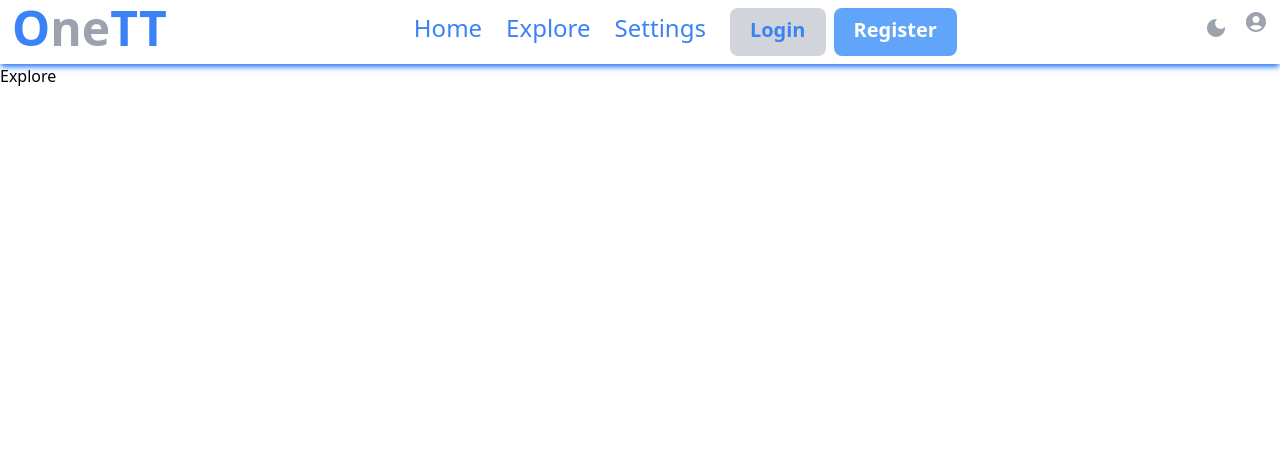
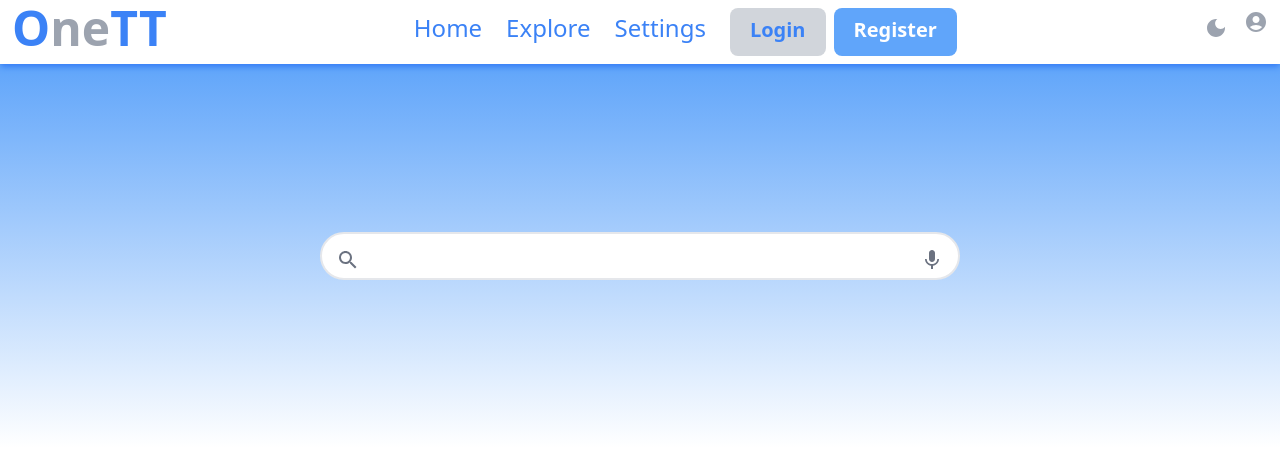
Before and after one commit to chandubomma/OneTT, a Next.js app: page /explore in a window 1280 px wide. Shown: the top 458 px of the page. Built offline with nearby package versions, Linux system fonts and the light colour scheme.

Commit message:
added-SearchBar.

```diff
--- a/src/app/(user)/explore/page.js
+++ b/src/app/(user)/explore/page.js
@@ -1,9 +1,10 @@
 import React from 'react'
+import SearchBar from '@/components/SearchBar'
 
 const Explore = () => {
   return (
     <div>
-      <h1>Explore</h1>
+      <SearchBar/>
     </div>
   )
 }
--- a/src/app/(user)/page.js
+++ b/src/app/(user)/page.js
@@ -34,7 +34,7 @@ export default async function Home() {
       </div>
       <div className="w-screen relative flex flex-col md:flex-row justify-center md:h-full h-96" >
         <div className="md:w-1/2 w-full min-h-60 hidden md:inline-block dark:md:hidden pl-28">
-            <RevealOnScrollOpacity direction='right'>
+            <RevealOnScrollOpacity>
                 <Image
                   src="/onett_image1.jpg"
                   alt="Picture"
@@ -45,7 +45,7 @@ export default async function Home() {
             </RevealOnScrollOpacity>
         </div>
 
-        <div className="md:w-1/2 w-screen dark:w-screen min-h-60 flex items-center text-center  md:dark:pl-40 justify-center  pt-32 md:pt-10 ">
+        <div className="md:w-1/2 w-screen dark:w-screen min-h-60 flex items-center text-center overflow-x-hidden md:dark:pl-40 justify-center  pt-32 md:pt-10 ">
           <RevealOnScrollFromRight>
 
             <div className="flex items-center  justify-center md:dark:w-screen md:dark:pl-96">
--- a/src/components/MovieCard.js
+++ b/src/components/MovieCard.js
@@ -18,7 +18,6 @@ const MovieCard = ({movie}) => {
                 alt="Picture of the movie"
                 width={600}
                 height={400}
-                priority
                 className="md:h-56 md:w-40 h-48 w-40 rounded-lg shadow hover:shadow-xl hover:cursor-pointer hover:scale-105  duration-300 ease-out"
 
             />
--- a/src/components/RevealOnScrollFromRight.js
+++ b/src/components/RevealOnScrollFromRight.js
@@ -34,7 +34,7 @@ const ReavealOnScroll = ({children}) => {
 
   return (
     <div ref={myref} className='w-full relative flex justify-center' style={{height:"400px"}}>
-        <div ref={myref2} className={`absolute text-sm md:-right-full delay-500 dark:delay-0 duration-[1200ms] dark:duration-[1500ms] ease-in-out`}>
+        <div ref={myref2} className={`absolute text-sm md:-right-full  delay-500 dark:delay-0 duration-[1200ms] dark:duration-[1500ms] ease-in-out`}>
             {children}
         </div>
     </div>
--- /dev/null
+++ b/src/components/SearchBar.js
@@ -0,0 +1,27 @@
+'use client'
+import React from 'react'
+import SearchIcon from '@mui/icons-material/Search';
+import MicIcon from '@mui/icons-material/Mic';
+import { useRouter } from 'next/router';
+
+
+const SearchBar = () => {
+
+  return (
+    <div className='w-screen h-96 bg-gradient-to-b from-blue-400 to-white dark:bg-none
+                    flex flex-row justify-center items-center'>
+        <div className='w-fit h-fit flex justify-center relative'>
+            <SearchIcon className='absolute left-4 top-4 text-2xl text-gray-500 dark:text-gray-400'/>
+            <MicIcon className='absolute right-4 top-4 text-2xl text-gray-500 dark:text-gray-400'/>
+            <form>
+                <input type='text' className='dark:border-gray-300 border-2 rounded-full w-96 md:w-[40rem] h-12
+                    focus:shadow-gray-400 focus:shadow-lg dark:focus:shadow-black dark:focus:shadow-xl focus:outline-none text-gray-500 font-semibold px-12'/>
+            </form>
+
+        </div>
+
+    </div>
+  )
+}
+
+export default SearchBar
```
